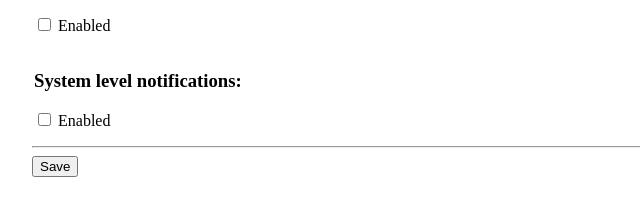
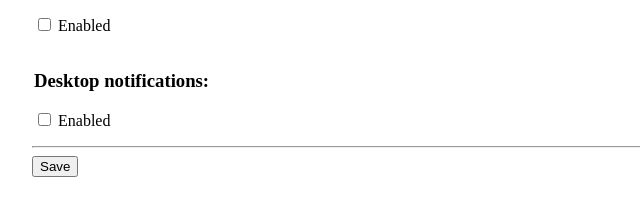
Before and after one commit to behcet-li/numericgrades, a browser extension: page html/options.html in a window 1280 px wide. Shown: the part 342-558 px from the top of the page, 0-640 px from the left. Drawn offline with Linux system fonts and the light colour scheme.

Commit message:
Changed naming

```diff
--- a/html/options.html
+++ b/html/options.html
@@ -70,7 +70,7 @@
     </fieldset>
 
     <fieldset>
-      <h3>System level notifications:</h3>
+      <h3>Desktop notifications:</h3>
       <label>
         <input type="checkbox" id="notifications_active">
         Enabled
```
